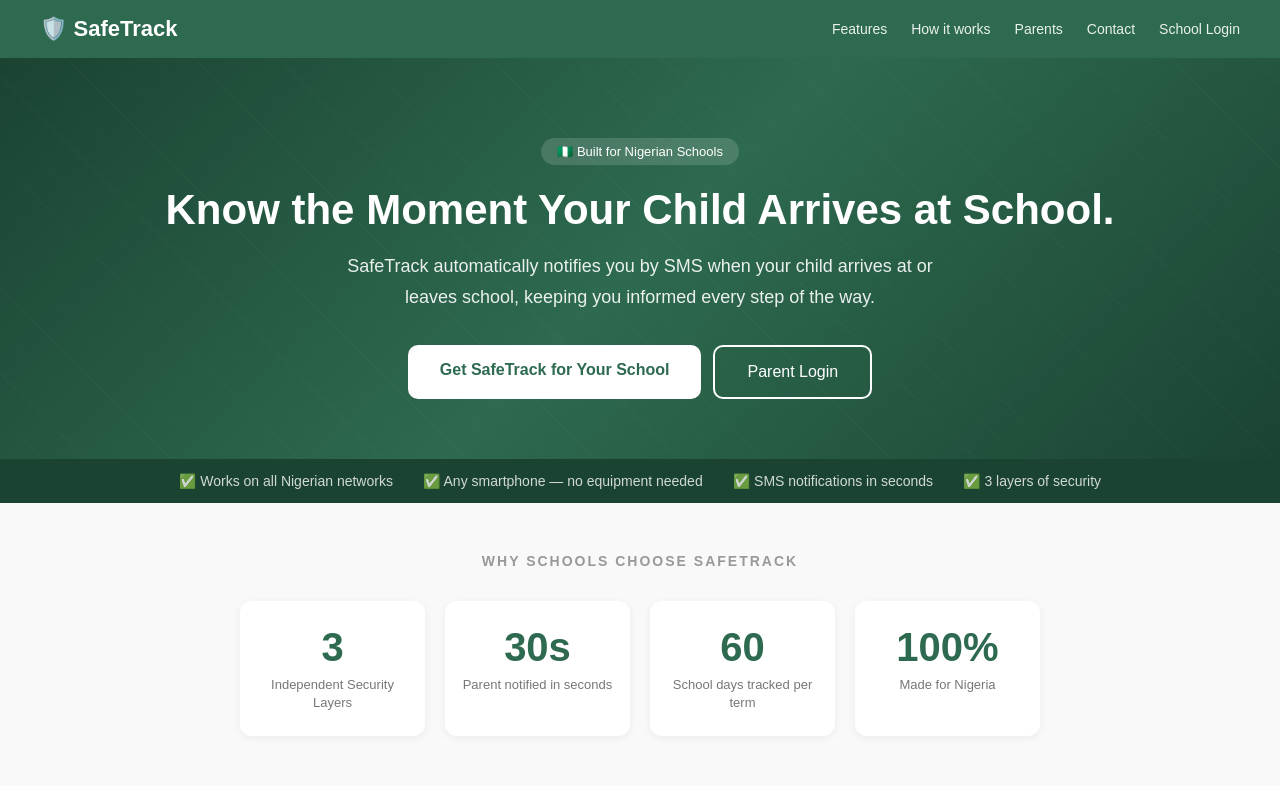
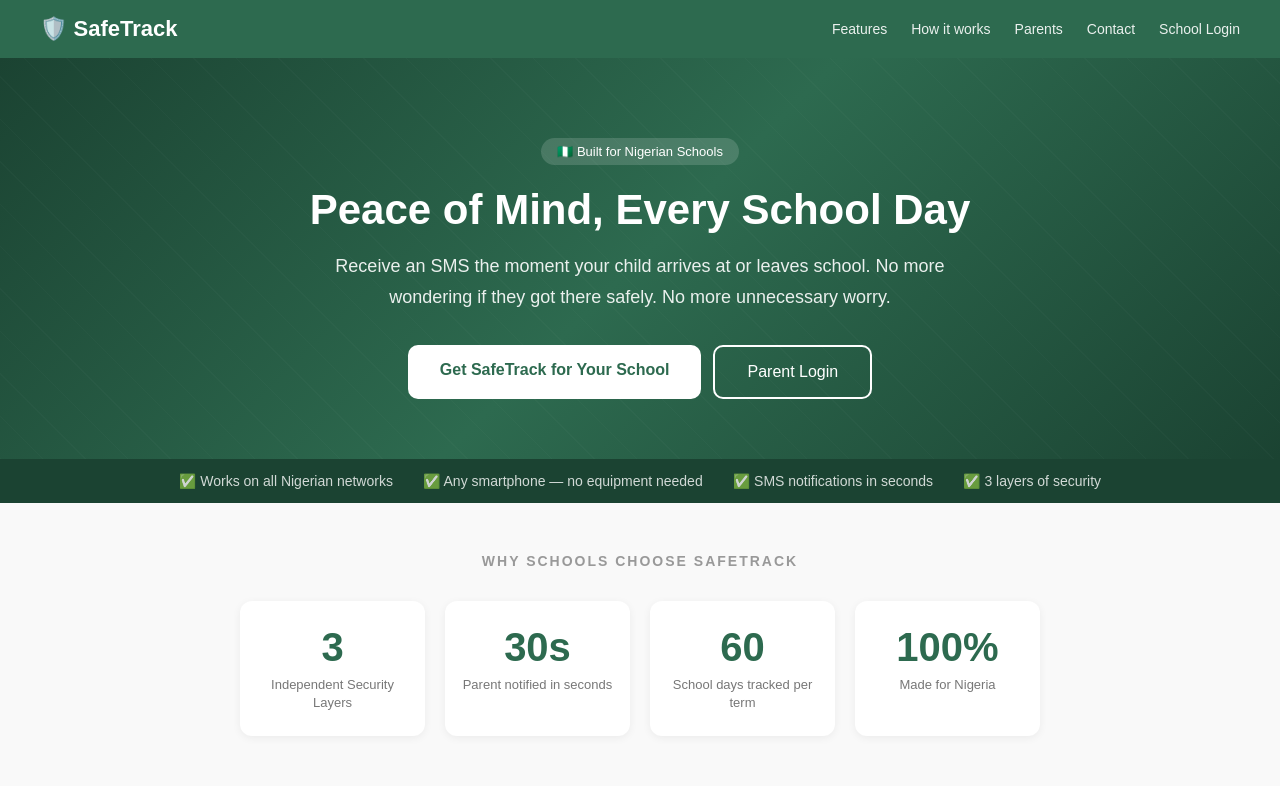
Before and after one commit to aspita/safetrack-admin, a plain HTML site: page safetrack.html in a window 1280 px wide. Shown: the top 800 px of the page. Drawn offline with Linux system fonts and the light colour scheme.

Commit message:
Update safetrack.html

```diff
--- a/safetrack.html
+++ b/safetrack.html
@@ -169,8 +169,8 @@
   <!-- HERO -->
   <div class="hero">
     <div class="hero-badge">🇳🇬 Built for Nigerian Schools</div>
-    <h1>Know the Moment Your Child Arrives at School.</h1>
-    <p>SafeTrack automatically notifies you by SMS when your child arrives at or leaves school, keeping you informed every step of the way.</p>
+    <h1>Peace of Mind, Every School Day</h1>
+    <p>Receive an SMS the moment your child arrives at or leaves school. No more wondering if they got there safely. No more unnecessary worry.</p>
     <div class="buttons">
       <a href="#contact" class="btn-white">Get SafeTrack for Your School</a>
       <a href="parent-login.html" class="btn-outline">Parent Login</a>
```
